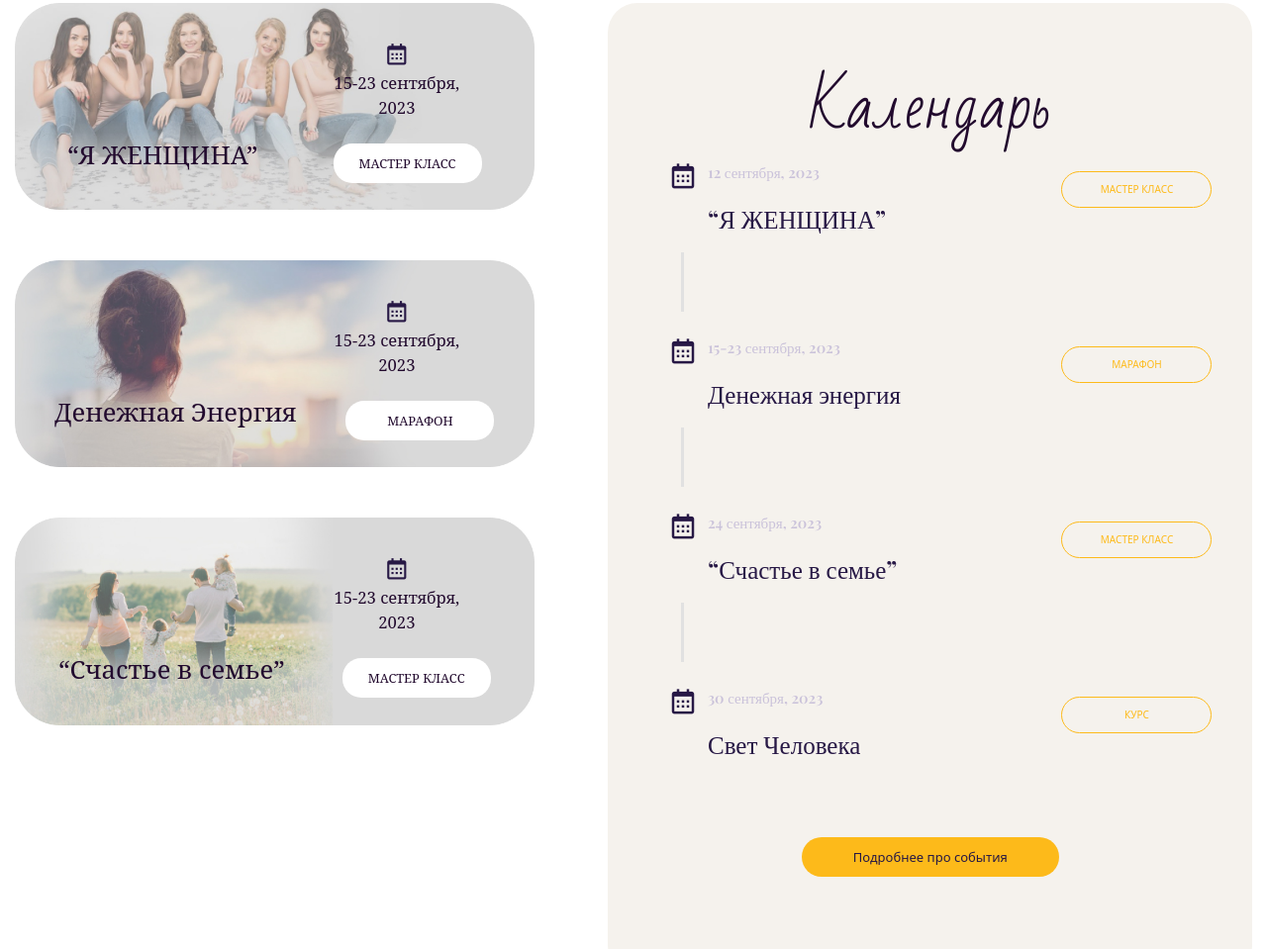
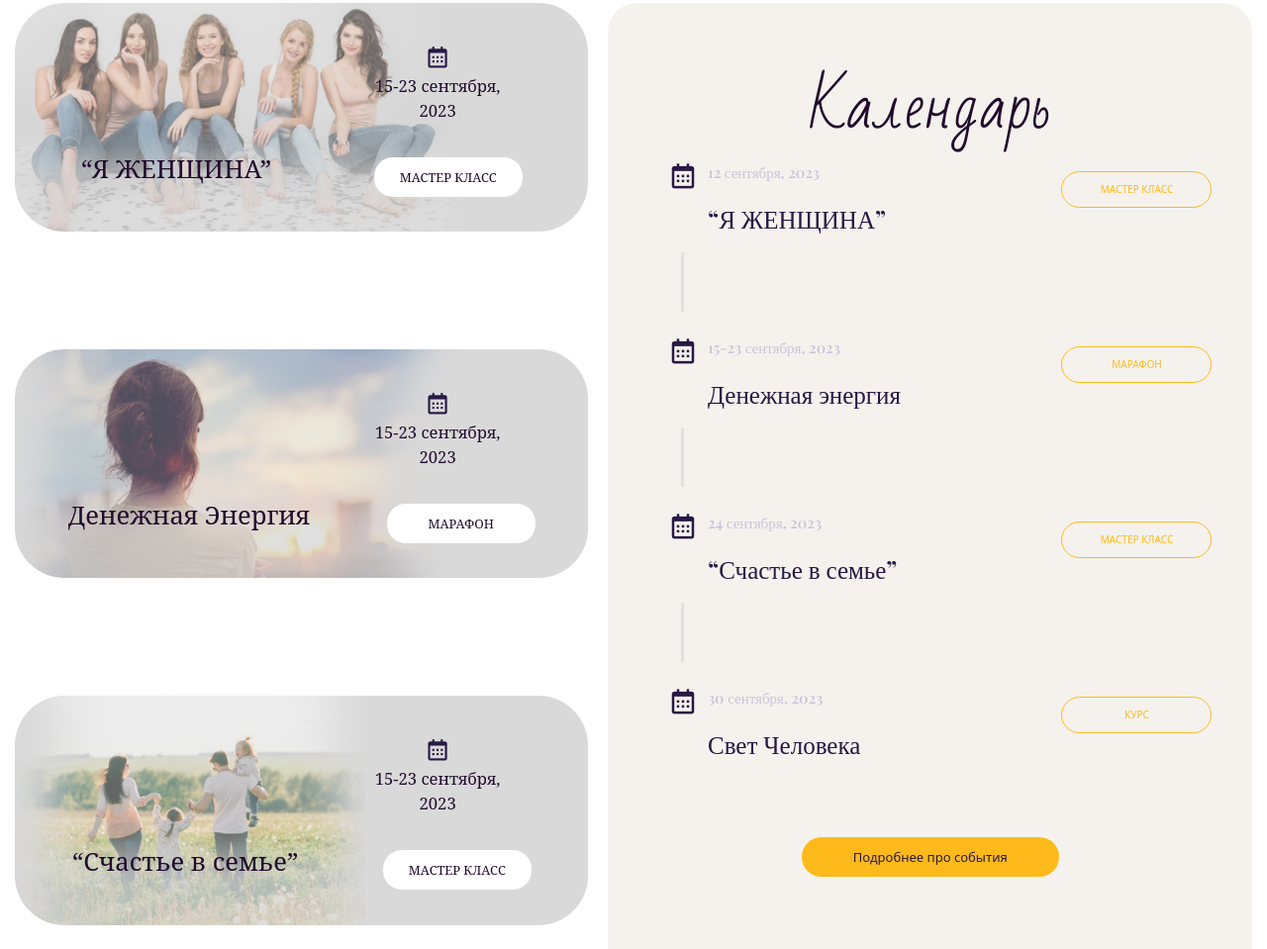
Before and after one commit to abbassiriyus/jannaclyamova, a plain HTML site: page index.html in a window 1280 px wide. Shown: the part 4733-5692 px from the top of the page at 99% size. Drawn offline with nearby package versions, Linux system fonts and the light colour scheme; a web font is replaced by a local one.

Commit message:
sdsd
sdss

```diff
--- a/style.css
+++ b/style.css
@@ -1272,216 +1272,7 @@ font-family: 'Playfair Display', serif;
     padding: 15px;
 }
 
-@media (max-width: 3000px) {
-    .five_new_events{
-        background: url("./media/image/1\ 1.png");
-        background-repeat: no-repeat;
-        background-size: 100%;
-        min-height: 450px !important;
-        width: 90%;
-    }
-    .therst_new_events{
-        background: url("./media/image/2\ 1.png");
-        background-repeat: no-repeat;
-        background-size: 100%;
-        min-height: 450px !important;
-        width: 90%;
-    }
-    .fourth_new_events{
-        background: url("./media/image/3\ 1.png");
-        background-repeat: no-repeat;
-        background-size: 100%;
-        min-height: 450px !important;
-        width: 90%;
-    }
-    .but_in_div_mastter{
-        border: none;
-        color: #220A2E;
-        width: 400px;
-        height: 70px;
-        background-color: #fff;
-        border-radius: 19px;
-        font-family: 'Noto Serif', serif;
-    }
-
-.you_a_woman{
-    font-family: 'Noto Serif', serif;
-    color: #220A2E;
-}
-.time_master_class{
-    color: #220A2E;
-    font-family: 'Noto Serif', serif;
-    text-align: center;
-}
-}
-
-@media (max-width: 2500px) {
-    .five_new_events{
-        background: url("./media/image/1\ 1.png");
-        background-repeat: no-repeat;
-        background-size: 100%;
-        min-height: 400px !important;
-    }
-    .therst_new_events{
-        background: url("./media/image/2\ 1.png");
-        background-repeat: no-repeat;
-        background-size: 100%;
-        min-height: 400px !important;
-    }
-    .fourth_new_events{
-        background: url("./media/image/3\ 1.png");
-        background-repeat: no-repeat;
-        background-size: 100%;
-        min-height: 400px !important;
-    }
-    .but_in_div_mastter{
-        border: none;
-        color: #220A2E;
-        width: 300px;
-        height: 60px;
-        background-color: #fff;
-        border-radius: 19px;
-        font-family: 'Noto Serif', serif;
-    }
-
-.you_a_woman{
-    font-family: 'Noto Serif', serif;
-    color: #220A2E;
-}
-.time_master_class{
-    color: #220A2E;
-    font-family: 'Noto Serif', serif;
-    text-align: center;
-}
-}
-
-@media (max-width: 2100px) {
-    .five_new_events{
-        background: url("./media/image/1\ 1.png");
-        background-repeat: no-repeat;
-        background-size: 100%;
-        min-height: 350px !important;
-    }
-    .therst_new_events{
-        background: url("./media/image/2\ 1.png");
-        background-repeat: no-repeat;
-        background-size: 100%;
-        min-height: 350px !important;
-    }
-    .fourth_new_events{
-        background: url("./media/image/3\ 1.png");
-        background-repeat: no-repeat;
-        background-size: 100%;
-        min-height: 350px !important;
-    }
-    .but_in_div_mastter{
-        border: none;
-        color: #220A2E;
-        width: 250px;
-        height: 50px;
-        background-color: #fff;
-        border-radius: 19px;
-        font-family: 'Noto Serif', serif;
-    }
-
-.you_a_woman{
-    font-family: 'Noto Serif', serif;
-    color: #220A2E;
-}
-.time_master_class{
-    color: #220A2E;
-    font-family: 'Noto Serif', serif;
-    text-align: center;
-}
-}
-
-@media (max-width: 1850px) {
-    .five_new_events{
-        background: url("./media/image/1\ 1.png");
-        background-repeat: no-repeat;
-        background-size: 100%;
-        min-height: 250px;
-    }
-    .therst_new_events{
-        background: url("./media/image/2\ 1.png");
-        background-repeat: no-repeat;
-        background-size: 100%;
-        min-height: 250px;
-    }
-    .fourth_new_events{
-        background: url("./media/image/3\ 1.png");
-        background-repeat: no-repeat;
-        background-size: 100%;
-        min-height: 250px;
-    }
-    .but_in_div_mastter{
-        border: none;
-        color: #220A2E;
-        width: 200px;
-        height: 40px;
-        background-color: #fff;
-        border-radius: 19px;
-        font-family: 'Noto Serif', serif;
-    }
-
-    .you_a_woman{
-        font-family: 'Noto Serif', serif;
-        color: #220A2E;
-    }
-    .time_master_class{
-        color: #220A2E;
-        font-family: 'Noto Serif', serif;
-        text-align: center;
-    }
-}
-
-@media (max-width: 1350px) {
-    .five_new_events{
-        background: url("./media/image/1\ 1.png");
-        background-repeat: no-repeat;
-        background-size: 100%;
-        min-height: 230px !important;
-    }
-    .therst_new_events{
-        background: url("./media/image/2\ 1.png");
-        background-repeat: no-repeat;
-        background-size: 100%;
-        min-height: 230px !important;
-    }
-    .fourth_new_events{
-        background: url("./media/image/3\ 1.png");
-        background-repeat: no-repeat;
-        background-size: 100%;
-        min-height: 230px !important;
-    }
-    .but_in_div_mastter{
-        border: none;
-        color: #220A2E;
-        width: 150px;
-        height: 40px;
-        background-color: #fff;
-        border-radius: 19px;
-        font-family: 'Noto Serif', serif;
-    }
-
-    .you_a_woman{
-        font-family: 'Noto Serif', serif;
-        color: #220A2E;
-    }
-    .time_master_class{
-        color: #220A2E;
-        font-family: 'Noto Serif', serif;
-        text-align: center;
-    }
-
-
-    .calendar_master{
-    display: flex;
-    align-items: center;
-    justify-content: space-around;
-    margin-top: 0%;
-}
-}
+
 
 @media (max-width: 1100px) {
     .but_in_div_mastter{
```
